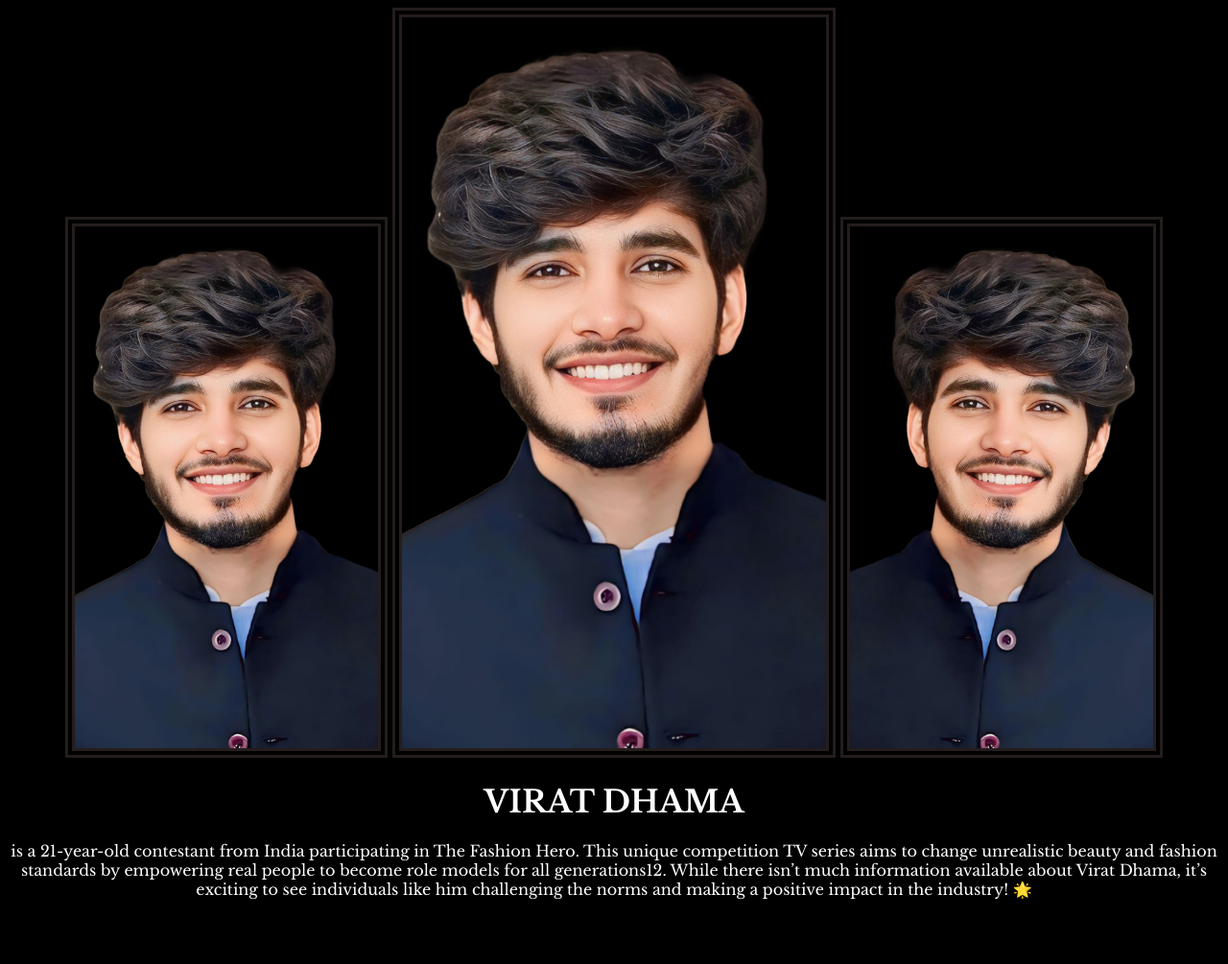
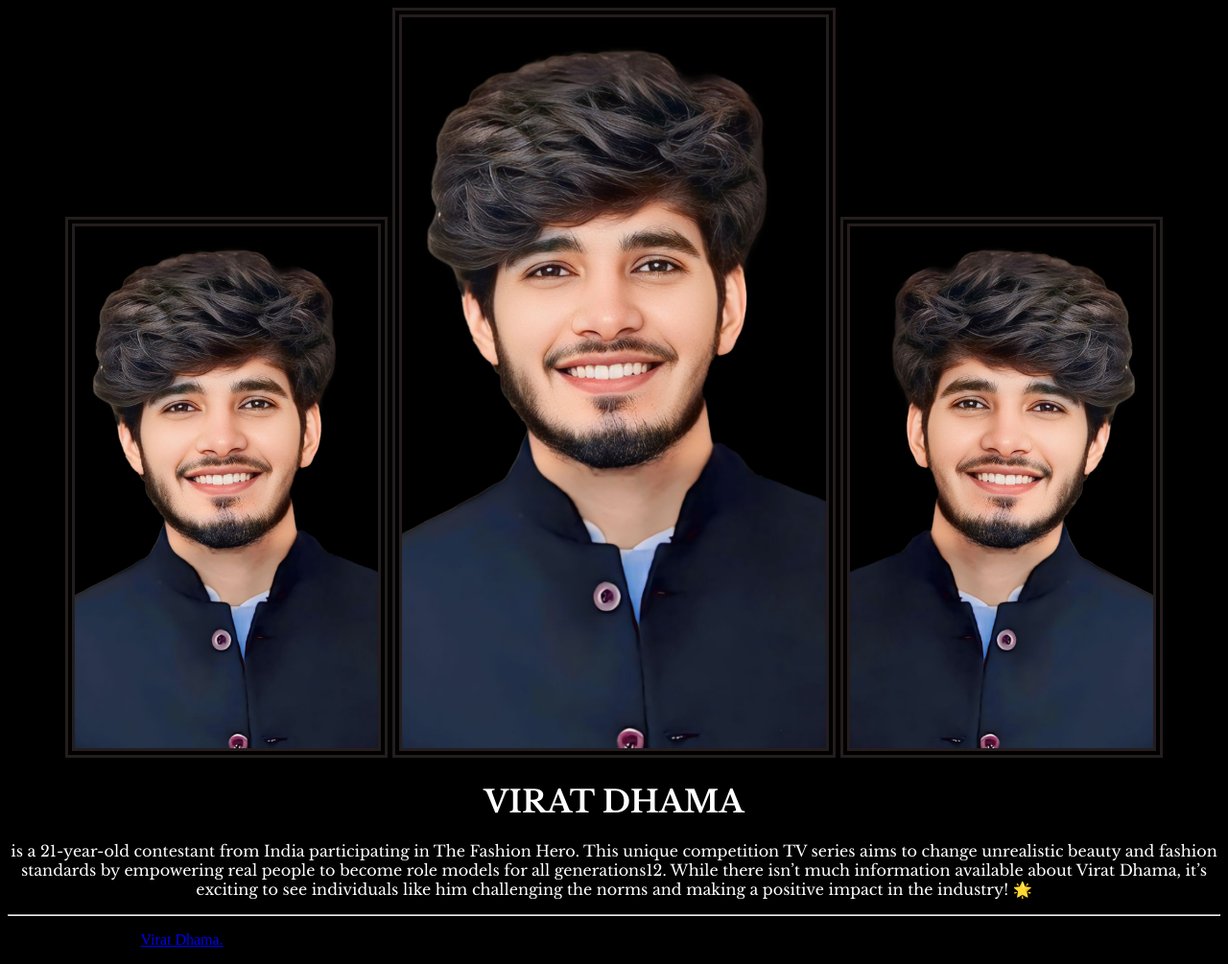
Before and after one commit to ViratDhama01/ViratDhama01, a plain HTML site: page index.html in a window 1280 px wide. Shown: the whole page at 96% size. Before the commit the page ends 953 px from the top, so only its background shows below. Drawn offline with nearby package versions, Linux system fonts and the light colour scheme.

Commit message:
Add files via upload

```diff
--- a/index.html
+++ b/index.html
@@ -19,3 +19,6 @@
      it’s exciting to see individuals like him challenging the norms and making a positive impact in the industry! 🌟</p>
 </div>
 </body>
+<hr />
+
+<footer><p>copyright © 06-2024 <a href="https://www.instagram.com/chaudhary_charm/">Virat Dhama.</a>all rights reserved</p></footer>
```
